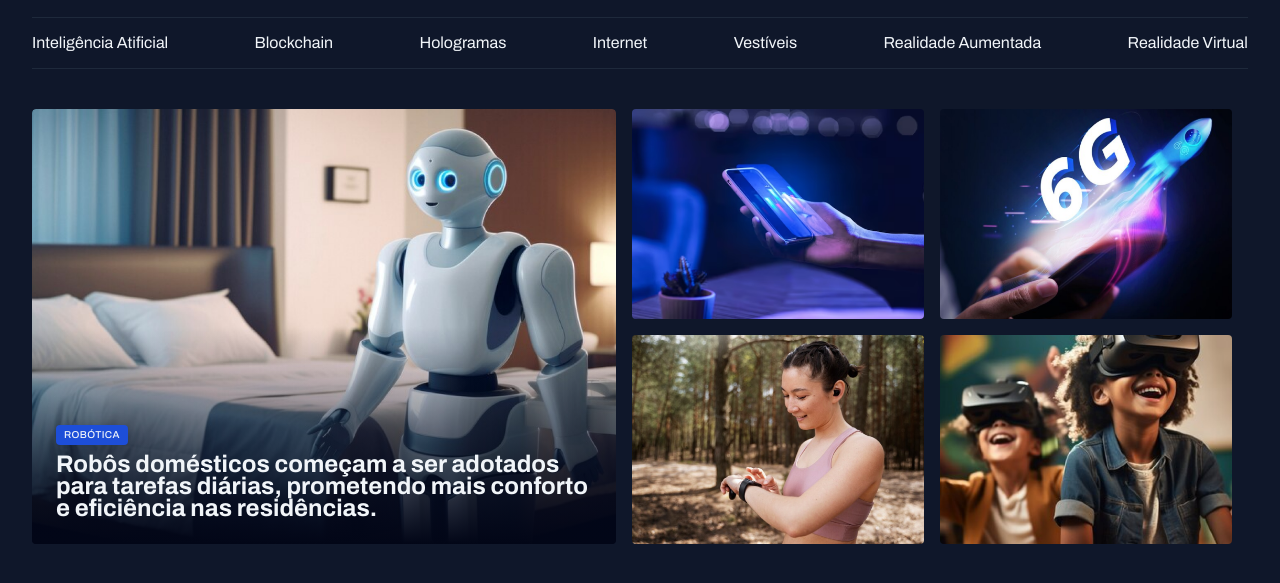
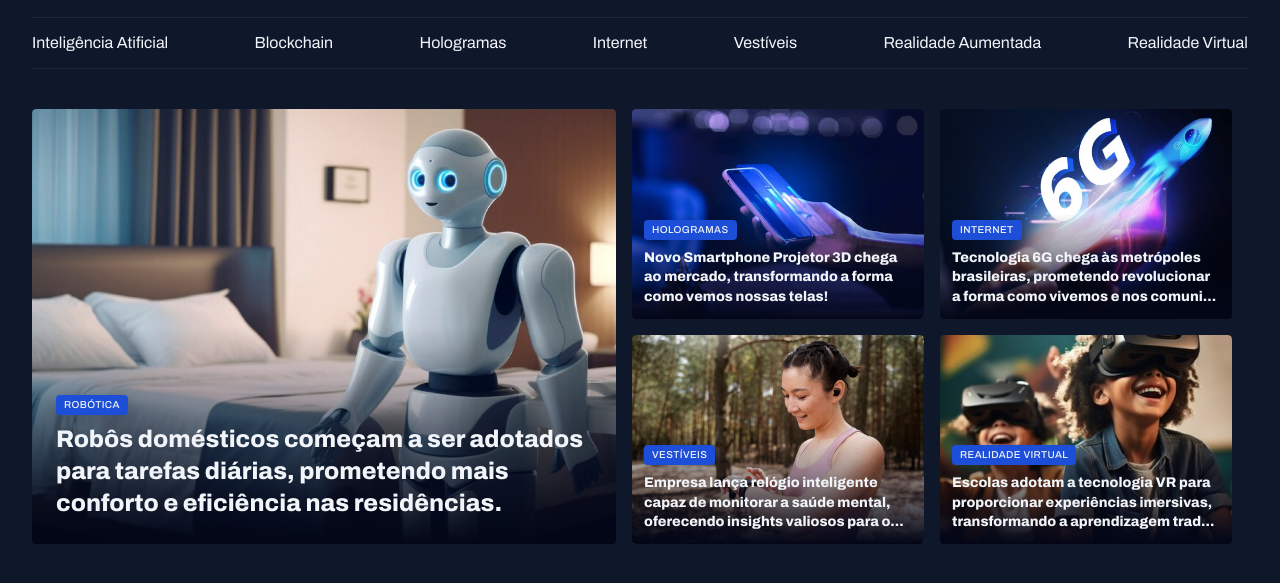
Before and after one commit to mgiffu/PROJETO-PORTAL-DE-NOTICIAS, a plain HTML site: page index.html in a window 1280 px wide. Shown: the part 55-638 px from the top of the page. Drawn offline with Linux system fonts and the light colour scheme.

Commit message:
Finalizando a seção destaques

```diff
--- a/index.html
+++ b/index.html
@@ -42,25 +42,56 @@
 
         <figcaption>
           <span class="content-tag">robótica</span>
-          <h2 class="txt-2xl">
+          <h2 class="text-2xl">
             Robôs domésticos começam a ser adotados para tarefas diárias, prometendo mais conforto e eficiência nas residências.
           </h2>
         </figcaption>
       </figure>
 
       <div class="grid grid-cols-2 gap-16">
-        <div>
-          <img src="assets/images/Image 02.png" alt="">
-        </div>
-        <div>
-          <img src="assets/images/Image 03.png" alt="">
-        </div>
-        <div>
-          <img src="assets/images/Image 04.png" alt="">
-        </div>
-        <div>
-          <img src="assets/images/Image 05.png" alt="">
-        </div>
+        <figure class="card">
+          <img src="assets/images/Image 02.png" alt="Hologramas">
+
+          <figcaption>
+            <span class="content-tag">hologramas</span>
+            <h2 class="text-lg">
+              Novo Smartphone Projetor 3D chega ao mercado, transformando a forma como vemos nossas telas!
+            </h2>
+          </figcaption>
+        </figure>
+
+        <figure class="card">
+          <img src="assets/images/Image 03.png" alt="Internet">
+
+          <figcaption>
+            <span class="content-tag">Internet</span>
+            <h2 class="text-lg">
+              Tecnologia 6G chega às metrópoles brasileiras, prometendo revolucionar a forma como vivemos e nos comuni...
+            </h2>
+          </figcaption>
+        </figure>
+
+        <figure class="card">
+          <img src="assets/images/Image 04.png" alt="Vestíveis">
+
+          <figcaption>
+            <span class="content-tag">Vestíveis</span>
+            <h2 class="text-lg">
+              Empresa lança relógio inteligente capaz de monitorar a saúde mental, oferecendo insights valiosos para o...
+            </h2>
+          </figcaption>
+        </figure>
+
+        <figure class="card">
+          <img src="assets/images/Image 05.png" alt="Realidade Virtual">
+
+          <figcaption>
+            <span class="content-tag">Realidade Virtual</span>
+            <h2 class="text-lg">
+              Escolas adotam a tecnologia VR para proporcionar experiências imersivas, transformando a aprendizagem trad...
+            </h2>
+          </figcaption>
+        </figure>
       </div>
 
       <div></div>
--- a/styles/sections.css
+++ b/styles/sections.css
@@ -30,6 +30,10 @@
     h2 {
       margin-top: 8px;
     }
+
+    &:has(.text-lg) { /* o "&:has" indica que o elemente, dentro de figcaption, que tiver o .text-lg também vai ter um paddind de 12px */
+      padding: 12px;
+    }
   }
 
 }
```
